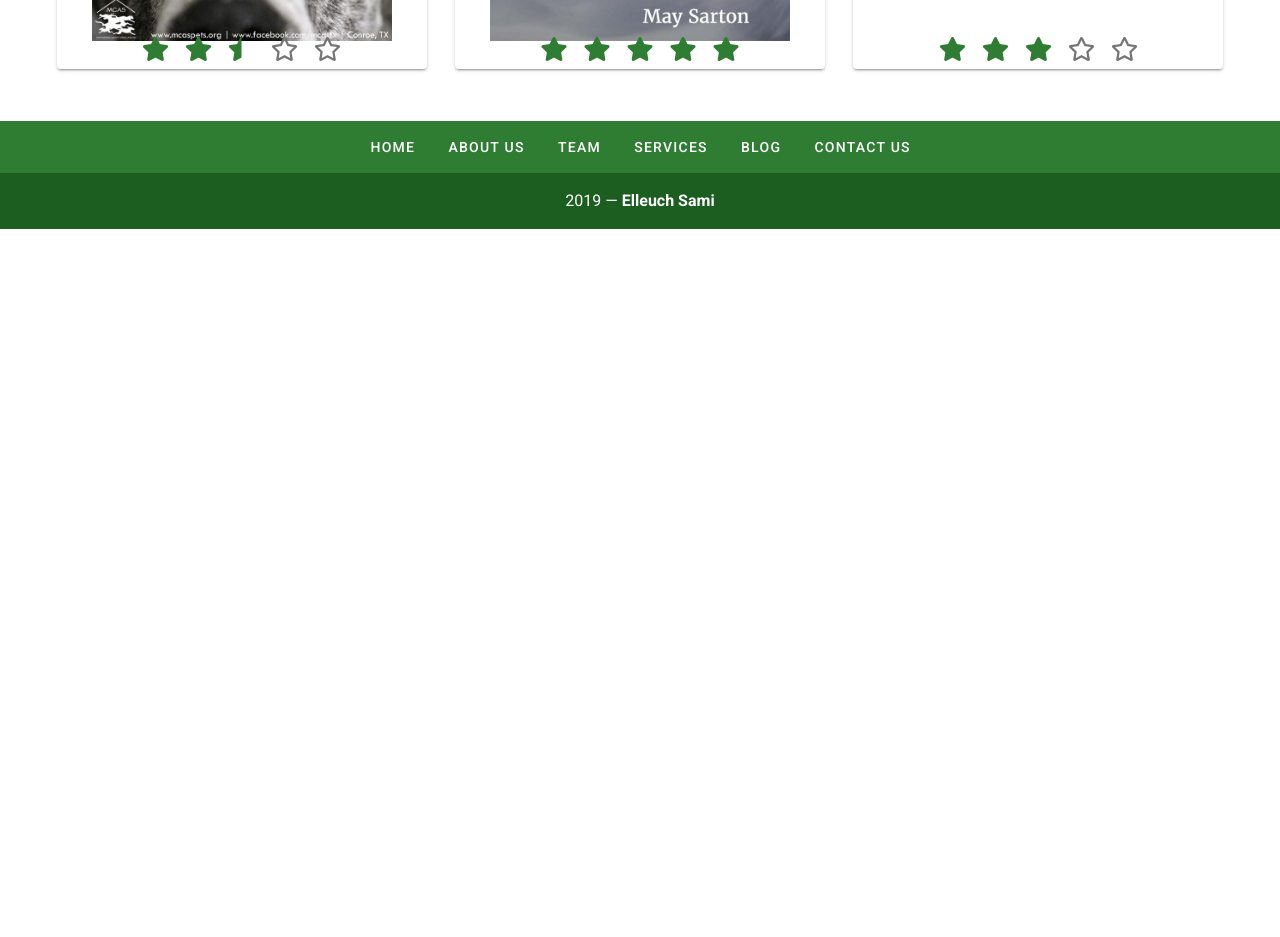
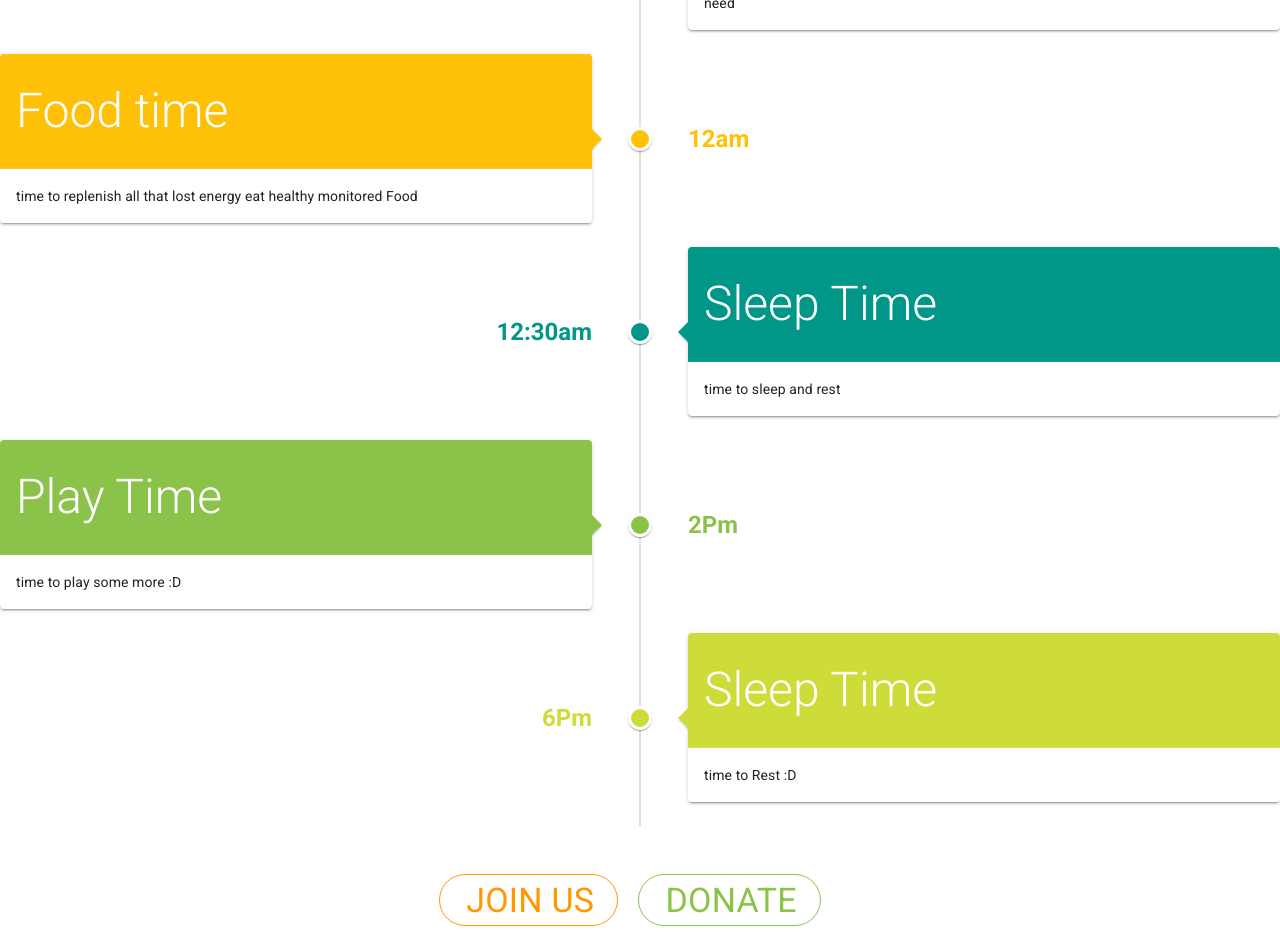
Before and after one commit to Samielleuch/companions, a Vue app: page /#/Home in a window 1280 px wide. Shown: the part 1860-2797 px from the top of the page. Before the commit the page ends 2089 px from the top, so only its background shows below. Built offline with nearby package versions, Linux system fonts and the light colour scheme.

Commit message:
added Donation and various UI changes

```diff
--- /dev/null
+++ b/src/components/TimeLine.vue
@@ -0,0 +1,41 @@
+<template>
+  <v-timeline>
+    <v-timeline-item
+      v-for="(time, i) in times"
+      :key="i"
+      :color="time.color"
+      small
+    >
+      <template v-slot:opposite>
+        <span
+          :class="`headline font-weight-bold ${time.color}--text`"
+          v-text="time.time"
+        ></span>
+      </template>
+      <v-card :color="time.color" dark>
+        <v-card-title>
+          <div class="py-4">
+            <h2 :class="` display-2 font-weight-light`">
+              {{ time.content.title }}
+            </h2>
+          </div>
+        </v-card-title>
+        <v-divider></v-divider>
+        <v-card-text class="white text--primary">
+          {{ time.content.content }}
+        </v-card-text>
+      </v-card>
+    </v-timeline-item>
+  </v-timeline>
+</template>
+
+<script>
+export default {
+  name: "TimeLine",
+  props: {
+    times: Array
+  }
+};
+</script>
+
+<style scoped></style>
--- a/src/router.js
+++ b/src/router.js
@@ -8,6 +8,11 @@ Vue.use(Router);
 
 export default new Router({
   routes: [
+    {
+      path: "/",
+      name: "home",
+      component: Home
+    },
     {
       path: "/Home",
       name: "home",
--- a/src/views/Home.vue
+++ b/src/views/Home.vue
@@ -88,7 +88,39 @@
         Be kind to every kind, not just mankind
       </span>
     </v-alert>
+    <!--Header Title -->
+    <v-row align="center" justify="center">
+      <v-col align="center" class="pb-0 mb-0">
+        <h1 class="display-4 font-weight-light mt-12 mb-12">
+          OUR SCHEDUAL
+        </h1>
+      </v-col>
+    </v-row>
     <!-- Schedual here -->
+    <TimeLine :times="times" />
+    <!-- Join Us -->
+    <v-row align="center" justify="center">
+      <v-col justify="center" align="center" class="pb-0 mb-0">
+        <v-btn
+          x-large
+          outlined
+          rounded
+          class="display-1 mt-12 mb-0"
+          color="orange"
+        >
+          Join Us
+        </v-btn>
+        <v-btn
+          x-large
+          outlined
+          rounded
+          class="display-1 mt-12 mb-0 mx-5"
+          color="light-green"
+        >
+          Donate
+        </v-btn>
+      </v-col>
+    </v-row>
 
     <!--Header Title -->
     <v-row align="center" justify="center">
@@ -114,8 +146,9 @@
 import Search from "../components/Search";
 import Cardscaroussel from "../components/Cardscaroussel";
 import WindowCaroussel from "../components/WindowCaroussel";
+import TimeLine from "../components/TimeLine";
 export default {
-  components: { Search, Cardscaroussel, WindowCaroussel },
+  components: { Search, Cardscaroussel, WindowCaroussel, TimeLine },
   data: () => ({
     index: 0,
 
@@ -157,6 +190,12 @@ export default {
         src: require("@/assets/dogo.jpg")
       },
       {
+        Title: "Consider Donating ",
+        content:
+          "To help us Stay in Buisness and help provide for our pets the Best Experience please consider Donating",
+        src: require("@/assets/puppy.jpg")
+      },
+      {
         Title: "Play Time",
         content:
           "  Play time at The Dog Spot!  Need I say more?  Whether running, wrestling, rolling, jumping, or lounging is your forte, you can do it all at The Dog Spot.  Play time is all day, everyday, with the exception of our midday nap, and it’s your time to be a dog!  Surrounded by your dog friends, and always a human companion, you can play your little heart out!  So nudge your guardian today and tell them to take you to The Dog Spot, where the fun is all around you, and every hour is happy hour! ",
@@ -176,6 +215,50 @@ export default {
           "Playing with all of your best buddies from 6:30 in the morning until 6:30 in the evening can really take alot out of you!  That’s why The Dog Spot has naptime for all of the dogs at The Dog Spot.  This gives the doggies a little break between play sessions. At this time, everyone gets their own space, and if they would like, their own meal or snacks.  They get a comfy blanket and some soothing tunes to give them a quiet place to reflect on the activities of the morning.  Once naptime is over, it’s back to play time with their buddies! do it all at The Dog Spot.  Play time is all day, everyday, with the exception of our midday nap, and it’s your time to be a dog!  Surrounded by your dog friends, and always a human companion, you can play your little heart out!  So nudge your guardian today and tell them to take you to The Dog Spot, where the fun is all around you, and every hour is happy hour! ",
         src: require("@/assets/sleepyboi.jpg")
       }
+    ],
+    times: [
+      {
+        color: "green",
+        time: "8am",
+        content: {
+          title: " Play time",
+          content:
+            "we get the pets and we let them play while monitoring them and giving the space they need "
+        }
+      },
+      {
+        color: "amber",
+        time: "12am",
+        content: {
+          title: " Food time",
+          content:
+            "time to replenish all that lost energy eat healthy monitored Food"
+        }
+      },
+      {
+        color: "teal",
+        time: "12:30am",
+        content: {
+          title: " Sleep Time",
+          content: "time to sleep and rest "
+        }
+      },
+      {
+        color: "light-green",
+        time: "2Pm",
+        content: {
+          title: " Play Time",
+          content: "time to play some more :D "
+        }
+      },
+      {
+        color: "lime",
+        time: "6Pm",
+        content: {
+          title: " Sleep Time",
+          content: "time to Rest :D "
+        }
+      }
     ]
   })
 };
```
